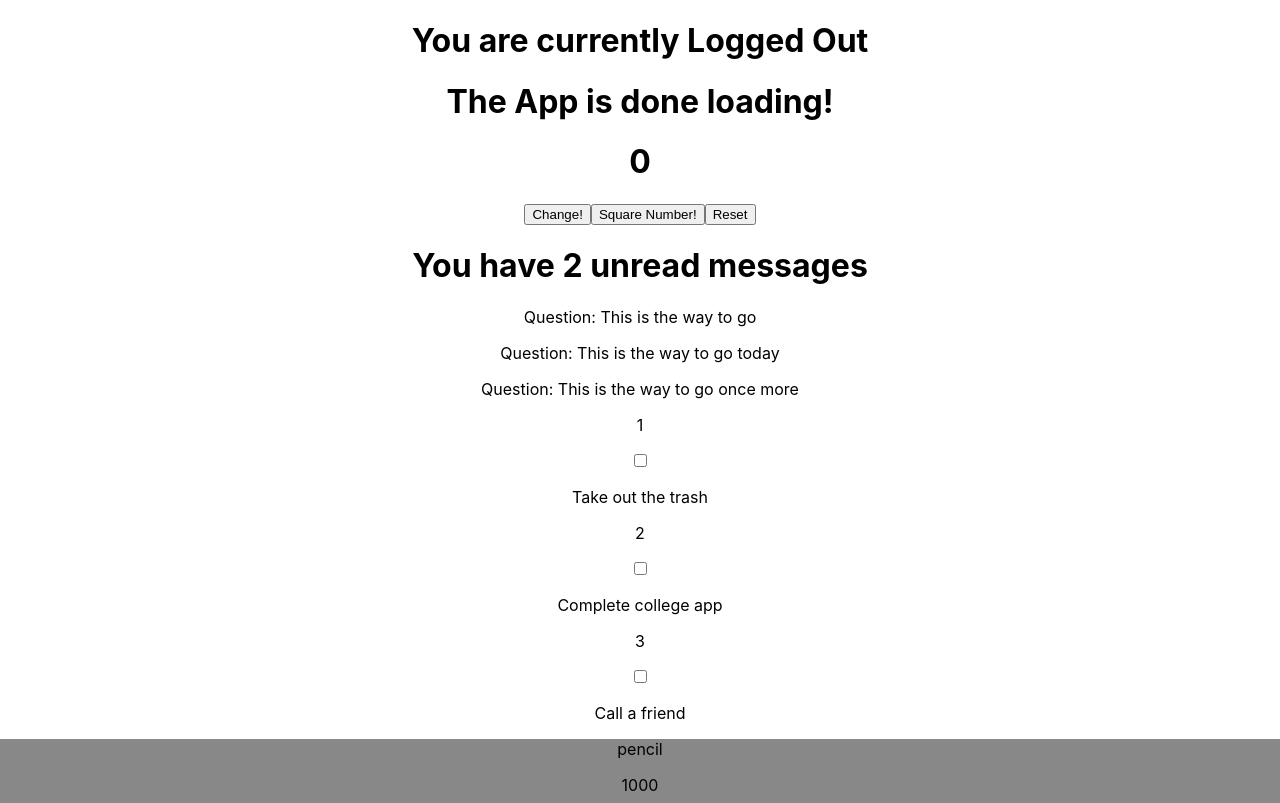
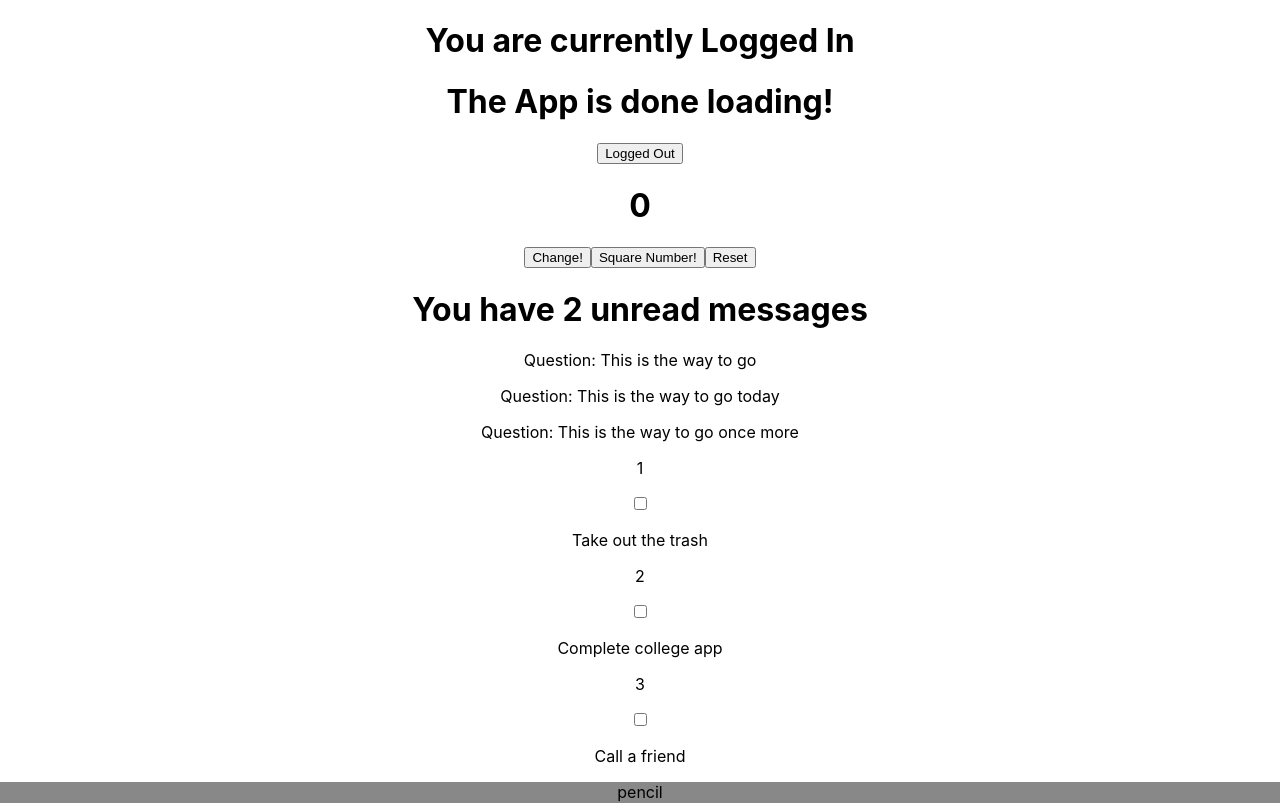
Before and after one commit to elvis-onobo/react-learning, a React (Create React App) app: page / in a window 1280 px wide. Shown: the top 803 px of the page. Built offline with nearby package versions, Linux system fonts and the light colour scheme.

Commit message:
added conditional rendering of text in button component using state

```diff
--- a/src/App.js
+++ b/src/App.js
@@ -9,6 +9,7 @@ import todosData from './data/todosData';
 import LoggedIn from './component/LoggedIn';
 import StateEvent from './component/StateEvents';
 import Conditional from './component/Conditional';
+import Button from './component/Button';
 
 class App extends Component {
 	constructor() {
@@ -18,9 +19,11 @@ class App extends Component {
 			jokes: jokesData,
 			products: productsData,
 			isLoading: true,
-			unreadMessages: ['a', 'b']
+			unreadMessages: ['a', 'b'],
+			isLoggedIn: false
 		}
 		this.handleChange = this.handleChange.bind(this)
+		this.handleClick = this.handleClick.bind(this)
 	}
 
 
@@ -39,12 +42,21 @@ class App extends Component {
 		})
 	}
 
+	handleClick() {
+		this.setState(prevState => {
+			return {
+				isLoggedIn: !prevState.isLoggedIn
+			}
+		})
+	}
+
 	componentDidMount() {
 		setTimeout(() => {
 			this.setState({
-				isLoading: false
+				isLoading: false,
+				isLoggedIn: true
 			})
-		}, 1500)
+		}, 2000)
 	}
 
 	render() {
@@ -56,9 +68,10 @@ class App extends Component {
 
 		return (
 			<div className="App" >
-				<LoggedIn isLoggedIn={true} />
+				{this.state.isLoggedIn ? <LoggedIn /> : <h1>You are Logged Out</h1>}
 				{/* conditional for loading or not should be done in your App component. Functions should only be responsible for rendering one thing and not deciding what is rendered */}
 				{this.state.isLoading ? <h1>Loading</h1> : <Conditional />}
+				<Button isLoggedIn={this.state.isLoggedIn} handleClick={this.handleClick} />
 				<StateEvent />
 				{
 					this.state.unreadMessages.length > 0 &&
--- /dev/null
+++ b/src/component/Button.js
@@ -0,0 +1,13 @@
+import React, { Component } from 'react'
+
+class Button extends Component {
+	render() {
+		const buttonText = this.props.isLoggedIn ? "Logged Out" : "Logged In"
+
+		return (
+			<button onClick={this.props.handleClick} isLoggedIn={this.props.isLoggedIn}>{buttonText}</button>
+		)
+	}
+}
+
+export default Button
--- a/src/component/LoggedIn.js
+++ b/src/component/LoggedIn.js
@@ -11,7 +11,7 @@ class LoggedIn extends Component {
 	render() {
 		return (
 			<div>
-				<h1>You are currently {this.state.isLoggedIn ? 'Logged In' : 'Logged Out'}</h1>
+				<h1>You are currently Logged In</h1>
 			</div>
 		)
 	}
```
